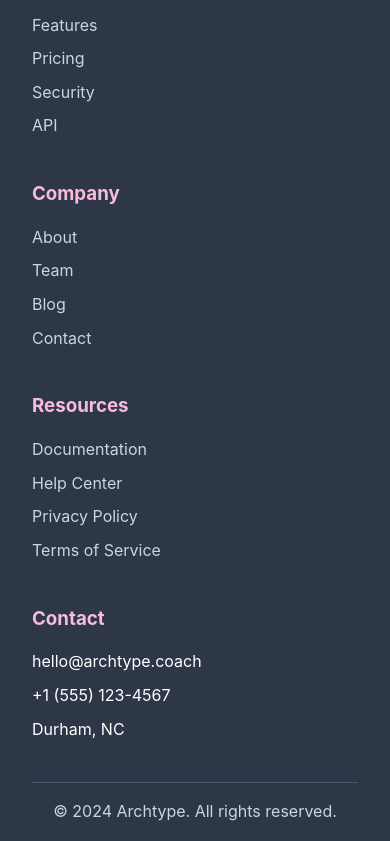
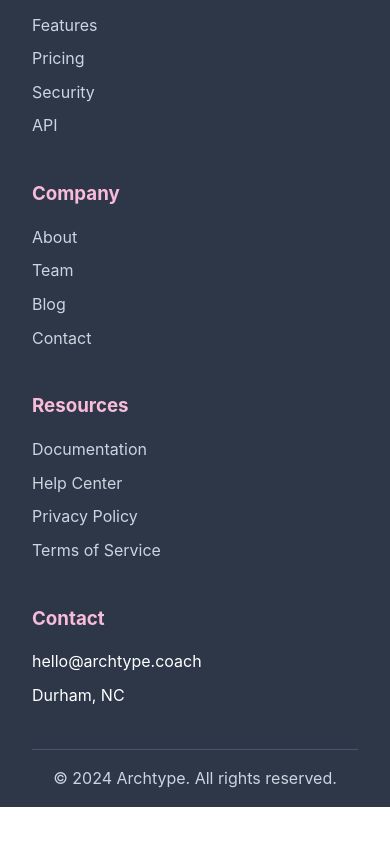
Before and after one commit to dbuell/archtype, a plain HTML site: page index.html in a window 390 px wide. Shown: the part 7422-8263 px from the top of the page. After the commit the page ends 8229 px from the top, so only its background shows below. Drawn offline with Linux system fonts and the light colour scheme.

Commit message:
Removed phone number

```diff
--- a/index.html
+++ b/index.html
@@ -778,7 +778,7 @@
                 <h3>Contact</h3>
                 <ul>
                     <li>hello@archtype.coach</li>
-                    <li>+1 (555) 123-4567</li>
+                    <li></li>
                     <li>Durham, NC</li>
                 </ul>
             </div>
```
